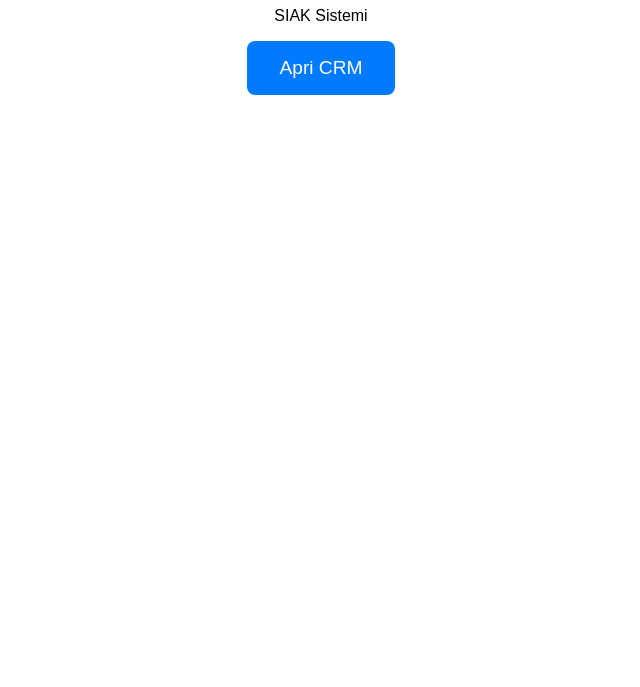
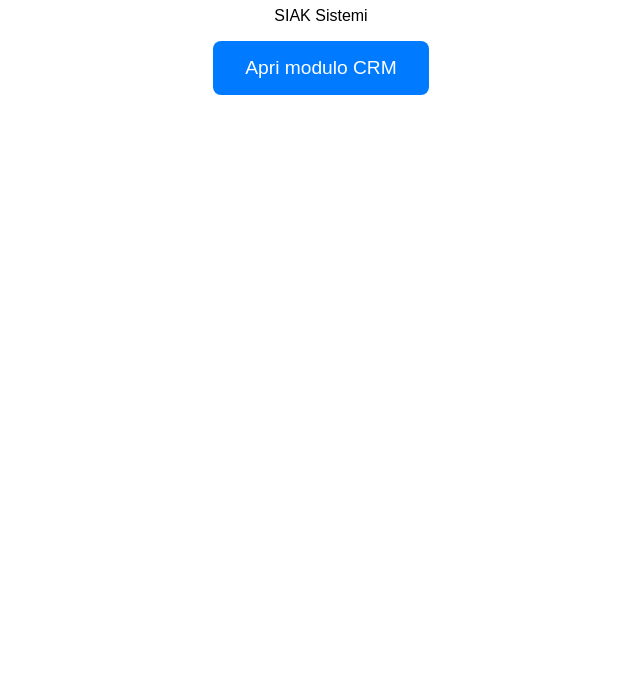
Before and after one commit to AlessandroGiannoulidis/ODOO_CRM, a plain HTML site: page index.html in a window 1280 px wide. Shown: the part 113-800 px from the top of the page, without its empty margins (319-959 px from the left). Drawn offline with Linux system fonts and the light colour scheme.

Commit message:
Update index.html

```diff
--- a/index.html
+++ b/index.html
@@ -19,7 +19,7 @@
   <a href="https://app.crmincloud.it/today?tour"
      target="_blank"
      style="display: inline-block; padding: 1rem 2rem; background-color: #007BFF; color: white; border-radius: 8px; text-decoration: none; font-size: 1.2rem;">
-    Apri CRM
+    Apri modulo CRM
   </a>
 </body>
 </html>
```
